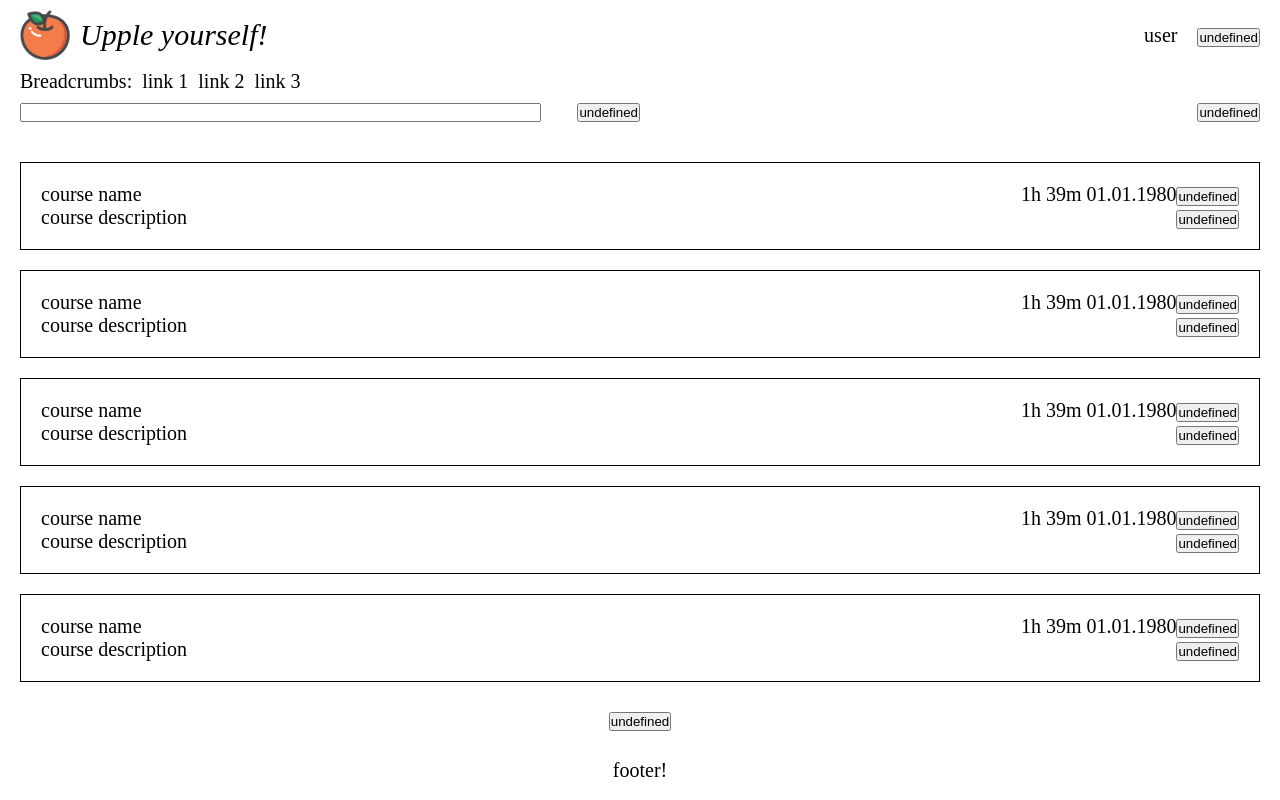
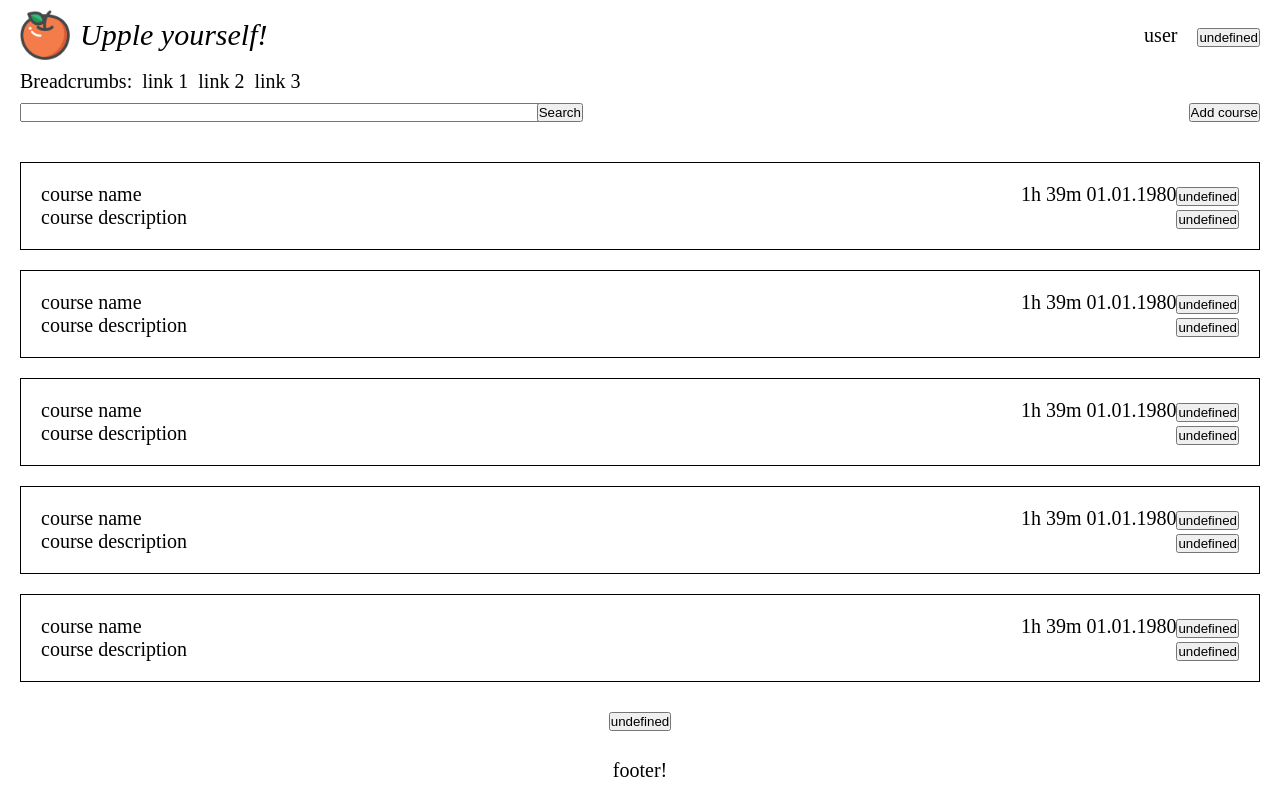
Before and after one commit to mikalai-sokarau/Angular, an Angular app: page / in a window 1280 px wide. Built offline with nearby package versions, Linux system fonts and the light colour scheme.

Commit message:
minor changing in the toolbox template / css

```diff
--- a/src/app/components/toolbox/toolbox.component.html
+++ b/src/app/components/toolbox/toolbox.component.html
@@ -4,10 +4,10 @@
       <app-input></app-input>
     </div>
     <div id="button">
-      <app-button></app-button>
+      <app-button text="Search"></app-button>
     </div>
   </div>
   <div id="add-course-button">
-    <app-button></app-button>
+    <app-button text="Add course"></app-button>
   </div>
 </div>
--- a/src/app/components/toolbox/toolbox.component.scss
+++ b/src/app/components/toolbox/toolbox.component.scss
@@ -1,7 +1,6 @@
 #toolbox-wrapper {
   display: flex;
   flex: 1;
-  // justify-content: space-between;
   margin: 1em 2em;
 
   &> div {
@@ -16,7 +15,6 @@
     #button {
       flex: 1;
       display: flex;
-      flex-direction: row-reverse;
     }
   }
 
```
